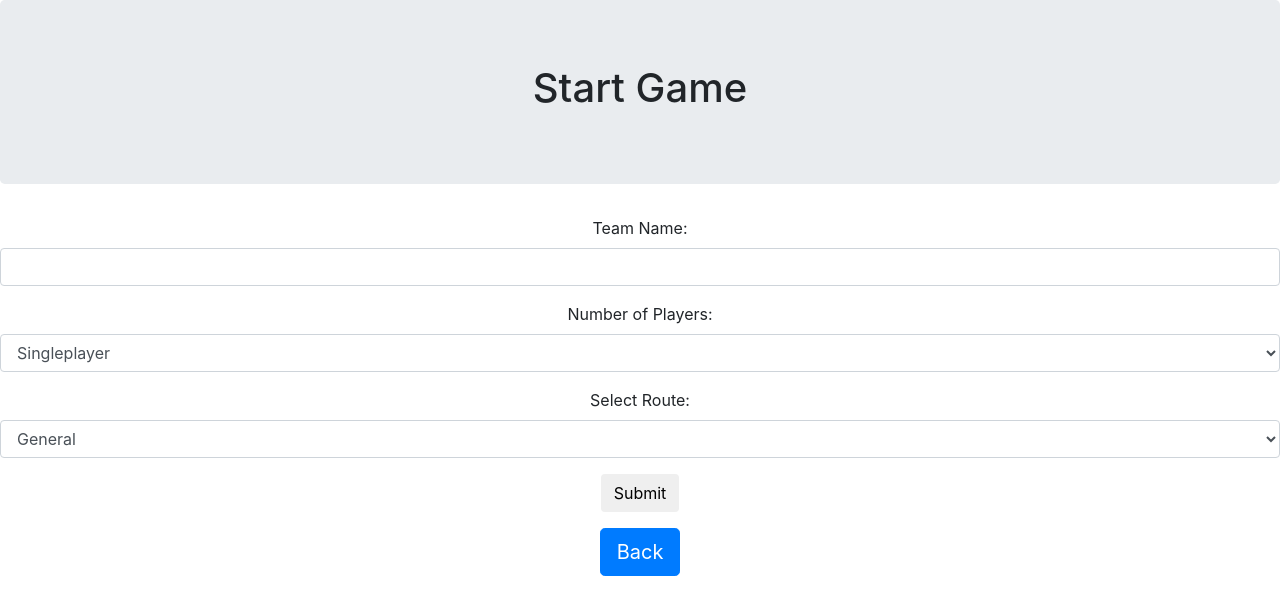
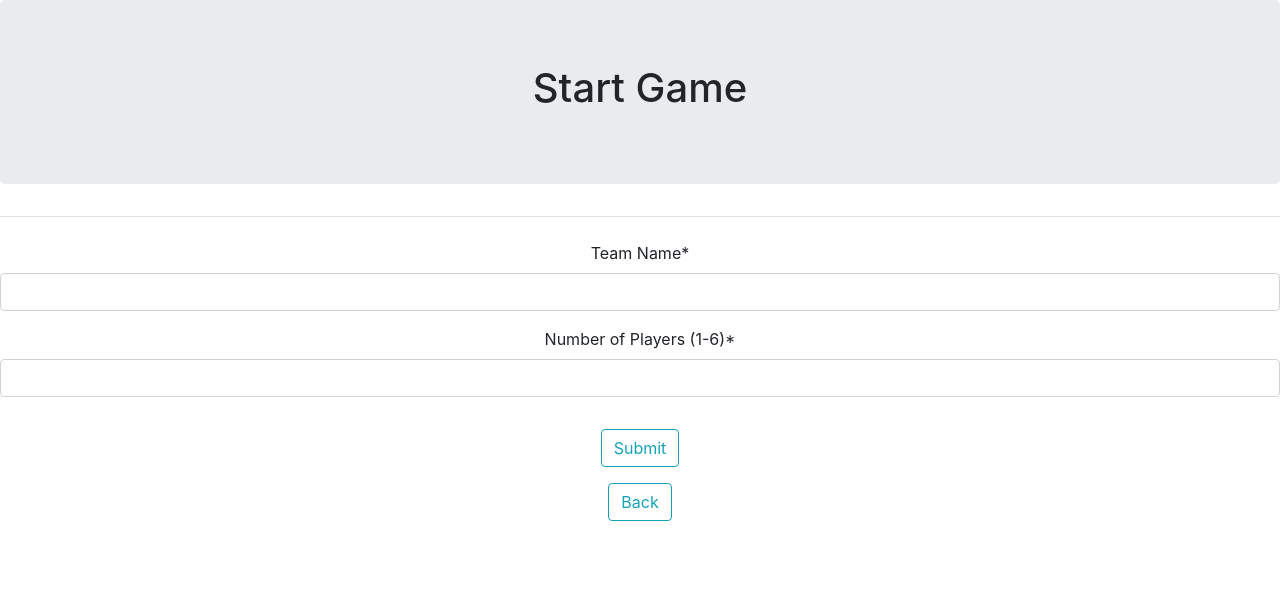
Before and after one commit to myb204/Mystery-Tour, a Django app: page /start/ in a window 1280 px wide. Shown: the top 615 px of the page. Run offline with Django 3.2, Linux system fonts and the light colour scheme; some libraries are stand-ins or nearby versions.

Commit message:
Base page template, Start and Task pages

```diff
--- a/treasurehunt/templates/treasurehunt/base.html
+++ b/treasurehunt/templates/treasurehunt/base.html
@@ -14,8 +14,14 @@
         <title>Welcome</title>
     {% endif %}</head>
 <body>
-    {% block content %}
-    {% endblock %}
+    {% if messages %}
+        {% for message in message %}
+            <div class="alert alert-{{ message.tags }}">
+                {{ message }}
+            </div>
+        {% endfor %}}
+    {% endif %}
+    {% block content %} {% endblock %}
     <!-- Optional JavaScript -->
     <!-- jQuery first, then Popper.js, then Bootstrap JS -->
     <script src="https://code.jquery.com/jquery-3.2.1.slim.min.js" integrity="sha384-KJ3o2DKtIkvYIK3UENzmM7KCkRr/rE9/Qpg6aAZGJwFDMVNA/GpGFF93hXpG5KkN" crossorigin="anonymous"></script>
--- a/treasurehunt/templates/treasurehunt/end.html
+++ b/treasurehunt/templates/treasurehunt/end.html
@@ -14,7 +14,7 @@
                     Leaderboards
                 </a>
                 <a class="btn btn-primary btn-lg" role="button" href="{% url 'treasurehunt-home' %}" role="button">
-                    Start Over
+                    Home
                 </a>
                 <a class="btn btn-primary btn-lg" role="button" href="#" role="button">
                     Learn More
--- a/treasurehunt/templates/treasurehunt/info.html
+++ b/treasurehunt/templates/treasurehunt/info.html
@@ -8,7 +8,7 @@
             <p>This location is used for ___</p>
         </div>
         <div class="btn-group-vertical">
-                <a class="btn btn-primary btn-lg" role="button" href="{% url 'treasurehunt-clue' %}" role="button">
+                <a class="btn btn-outline-info" role="button" href="{% url 'treasurehunt-clue' %}" role="button">
                     Next Clue
                 </a>
         </div>
--- a/treasurehunt/templates/treasurehunt/qr.html
+++ b/treasurehunt/templates/treasurehunt/qr.html
@@ -8,8 +8,9 @@
 	<script src="https://rawgit.com/schmich/instascan-builds/master/instascan.min.js"></script>
 </head>
 <body>
-
-    <h1>Scan the next QR code to start the next task</h1>
+    <div class="jumbotron text-center">
+        <h1>Scan the next QR code to start the next task</h1>
+    </div>
 
     <video id="preview"></video>
     <script type="text/javascript">
--- a/treasurehunt/templates/treasurehunt/start.html
+++ b/treasurehunt/templates/treasurehunt/start.html
@@ -1,46 +1,27 @@
 {% extends "treasurehunt/base.html" %}
+{% load crispy_forms_tags %}
 {% block content %}
     <div class="jumbotron text-center">
         <h1>Start Game</h1>
     </div>
     <div class="text-center">
-
-        <form action="/clue" method="get">
-            <div class="form-group">
-                <label>Team Name:</label>
-                <input type="text" class="form-control" id="selectName">
-            </div>
-
-            <div class="form-group">
-                <label>Number of Players:</label>
-                <select class = "form-control" id="selectMembers">
-                    <option value = "1">Singleplayer</option>
-                    <option value = "2">Two Players</option>
-                    <option value = "3">Three Players</option>
-                    <option value = "4">Four Players</option>
-                    <option value = "5">Five Players</option>
-                    <option value = "6">Six Players</option>
-                </select>
-            </div>
-
-            <div class="form-group">
-                <label>Select Route:</label>
-                <select class = "form-control" id="selectRoute">
-                <option value = "general">General</option>
-                <option value = "accessibility">Accessibility</option>
-                <option value = "computerScience">Computer Science</option>
-                </select>
-            </div>
-
-            <button type="Submit" class="btn btn-default">Submit</button>
-
-        </form>
-
+        <div class="content-section">
+            <form method="POST">
+                {% csrf_token %}
+                <fieldset class="form-group">
+                    <legend class="border-bottom mb-4"></legend>
+                    {{ form|crispy }}
+                </fieldset>
+                <div class="form-group">
+                    <button class="btn btn-outline-info" type="submit">Submit</button>
+                </div>
+            </form>
+        </div>
 
         <div><p></p></div>
 
         <div class="btn-group-vertical">
-                <a class="btn btn-primary btn-lg" role="button" href="{% url 'treasurehunt-home' %}" role="button">
+                <a class="btn btn-outline-info" role="button" href="{% url 'treasurehunt-home' %}" role="button">
                     Back
                 </a>
         </div>
```
Also changed, not shown: treasurehunt/templates/treasurehunt/task.html (added, +20 -0 lines), treasurehunt/templates/treasurehunt/task_one.html (deleted, +0 -21 lines), treasurehunt/migrations/0001_initial.py, treasurehunt/migrations/0002_auto_20200224_1752.py (deleted).
